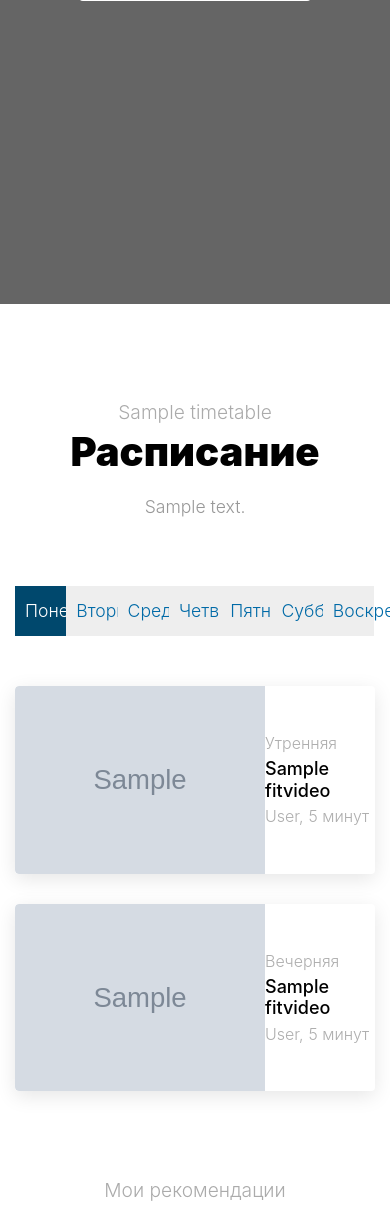
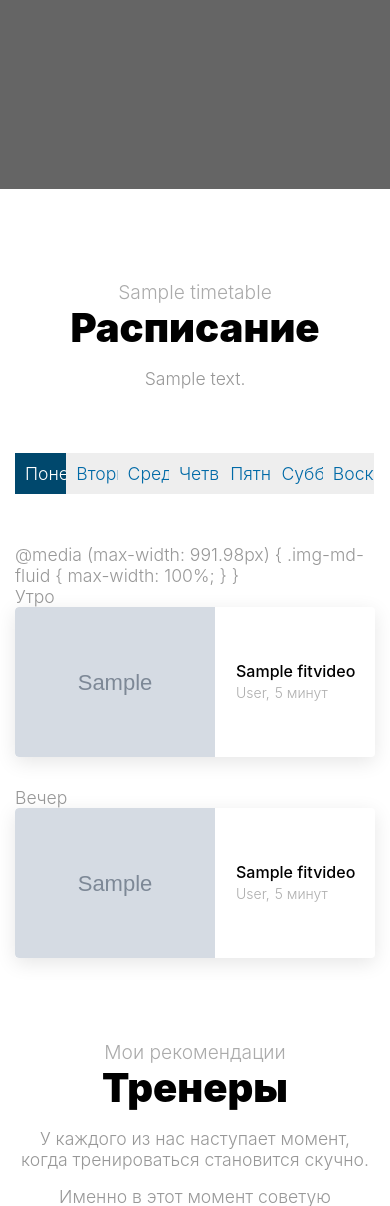
Before and after one commit to SimonaSoloduha/fitness, a Django app: template templates/index.html in a window 390 px wide; the page is wider, and only the part inside the window is pictured. Shown: the part 2520-3726 px from the top of that part. Run offline with Django 3.2, Linux system fonts and the light colour scheme; the template is opened without the code that fills it: values that come from a table or form of the project are taken from there, others are empty; a user stored in the database is signed in; tables that the repository leaves empty hold one stand-in row (values such as "Sample post"); grey boxes marked "Sample" are stand-in pictures; parts of the project's set-up code (start-up, migrations or seed data) failed here and were passed over; some libraries are stand-ins or nearby versions; some web fonts are replaced.

Commit message:
add fix style

```diff
--- a/static/css/style.css
+++ b/static/css/style.css
@@ -842,6 +842,9 @@ h1, h2, h3, h4, h5,
       border-radius: 4px;
       border-top-right-radius: 0px;
       border-bottom-right-radius: 0px; }
+
+  .class-item .class-item-text {
+  padding: 5px; }
   .class-item .class-item-text h2 {
     font-size: 18px;
     margin-bottom: 0px; }
@@ -873,7 +876,8 @@ h1, h2, h3, h4, h5,
     .days li a {
       background: #eee;
       padding: 10px;
-      display: block; }
+      display: block;
+      overflow: hidden; }
       .days li a:hover, .days li a.active {
         background: #00486d;
         color: #fff; }
@@ -1033,3 +1037,21 @@ h1, h2, h3, h4, h5,
   background-color: #666;
   color: white;
 }
+
+
+@media (max-width: 991.98px) {
+  body {
+    line-height: 1.2;
+    }
+  .class-item .class-item-thumbnail img {
+    max-width: 200px; }
+  .class-item .class-item-text h2 {
+    font-size: 16px;
+    }
+  .class-item .class-item-text span {
+    font-size: 14px;
+  }
+  .form-check {
+    display: inline-block;
+  }
+}
--- a/templates/sections/schedules.html
+++ b/templates/sections/schedules.html
@@ -57,7 +57,7 @@
                            aria-selected="false">Суббота</a>
                     </li>
                     <li class="nav-item">
-                        <a class="nav-link" id="sunday-tab" data-toggle="tab" href="#nav-sunday-{{timetable.id}}" role="tab"
+                        <a class="nav-link " id="sunday-tab" data-toggle="tab" href="#nav-sunday-{{timetable.id}}" role="tab"
                            aria-controls="sunday"
                            aria-selected="true">Воскресенье</a>
                     </li>
@@ -65,18 +65,23 @@
             </div>
         </div>
 
+
+        @media (max-width: 991.98px) {
+  .img-md-fluid {
+    max-width: 100%; } }
+
         <div class="tab-content">
 
             <div class="tab-pane fade show active" id="nav-monday-{{timetable.id}}" role="tabpanel" aria-labelledby="nav-monday-tab">
                 <div class="row">
                     <div class="col-lg-6">
+                        <span>Утро</span>
                         {% for video in timetable.mo_morning.all %}
                         <div class="class-item d-flex align-items-center">
                             <a href="{{ video.video }}" target="_blank" class="class-item-thumbnail">
                                 <img src="{{ video.image }}" alt="Image">
                             </a>
                             <div class="class-item-text">
-                                <span>Утренняя</span>
                                 <h2><a href="{{ video.video }}" target="_blank">{{ video.name }}</a></h2>
                                 <span> {{ video.trainer }},</span>
                                 <span> {{ video.times }} минут</span>
@@ -85,13 +90,13 @@
                         {% endfor %}
                     </div>
                     <div class="col-lg-6">
+                        <span>Вечер</span>
                         {% for video in timetable.mo_evening.all %}
                         <div class="class-item d-flex align-items-center">
                             <a href="{{ video.video }}" target="_blank" class="class-item-thumbnail">
                                 <img src="{{ video.image }}" alt="Image">
                             </a>
                             <div class="class-item-text">
-                                <span>Вечерняя</span>
                                 <h2><a href="{{ video.video }}" target="_blank">{{ video.name }}</a></h2>
                                 <span> {{ video.trainer }},</span>
                                 <span> {{ video.times }} минут</span>
@@ -104,13 +109,13 @@
             <div class="tab-pane fade" id="nav-tuesday-{{timetable.id}}" role="tabpanel" aria-labelledby="nav-tuesday-tab">
                 <div class="row">
                     <div class="col-lg-6">
+                        <span>Утро</span>
                         {% for video in timetable.to_morning.all %}
                         <div class="class-item d-flex align-items-center">
                             <a href="{{ video.video }}" target="_blank" class="class-item-thumbnail">
                                 <img src="{{ video.image }}" alt="Image">
                             </a>
                             <div class="class-item-text">
-                                <span>Утренняя</span>
                                 <h2><a href="{{ video.video }}" target="_blank">{{ video.name }}</a></h2>
                                 <span> {{ video.trainer }},</span>
                                 <span> {{ video.times }} минут</span>
@@ -119,13 +124,13 @@
                         {% endfor %}
                     </div>
                     <div class="col-lg-6">
+                        <span>Вечер</span>
                         {% for video in timetable.to_evening.all %}
                         <div class="class-item d-flex align-items-center">
                             <a href="{{ video.video }}" target="_blank" class="class-item-thumbnail">
                                 <img src="{{ video.image }}" alt="Image">
                             </a>
                             <div class="class-item-text">
-                                <span>Вечерняя</span>
                                 <h2><a href="{{ video.video }}" target="_blank">{{ video.name }}</a></h2>
                                 <span> {{ video.trainer }},</span>
                                 <span> {{ video.times }} минут</span>
@@ -138,13 +143,13 @@
             <div class="tab-pane fade" id="nav-wednesday-{{timetable.id}}" role="tabpanel" aria-labelledby="nav-wednesday-tab">
                 <div class="row">
                     <div class="col-lg-6">
+                        <span>Утро</span>
                         {% for video in timetable.we_morning.all %}
                         <div class="class-item d-flex align-items-center">
                             <a href="{{ video.video }}" target="_blank" class="class-item-thumbnail">
                                 <img src="{{ video.image }}" alt="Image">
                             </a>
                             <div class="class-item-text">
-                                <span>Утренняя</span>
                                 <h2><a href="{{ video.video }}" target="_blank">{{ video.name }}</a></h2>
                                 <span> {{ video.trainer }},</span>
                                 <span> {{ video.times }} минут</span>
@@ -153,13 +158,13 @@
                         {% endfor %}
                     </div>
                     <div class="col-lg-6">
+                        <span>Вечер</span>
                         {% for video in timetable.we_evening.all %}
                         <div class="class-item d-flex align-items-center">
                             <a href="{{ video.video }}" target="_blank" class="class-item-thumbnail">
                                 <img src="{{ video.image }}" alt="Image">
                             </a>
                             <div class="class-item-text">
-                                <span>Вечерняя</span>
                                 <h2><a href="{{ video.video }}" target="_blank">{{ video.name }}</a></h2>
                                 <span> {{ video.trainer }},</span>
                                 <span> {{ video.times }} минут</span>
@@ -172,13 +177,13 @@
             <div class="tab-pane fade" id="nav-thursday-{{timetable.id}}" role="tabpanel" aria-labelledby="nav-thursday-tab">
                 <div class="row">
                     <div class="col-lg-6">
+                        <span>Утро</span>
                         {% for video in timetable.th_morning.all %}
                         <div class="class-item d-flex align-items-center">
                             <a href="{{ video.video }}" target="_blank" class="class-item-thumbnail">
                                 <img src="{{ video.image }}" alt="Image">
                             </a>
                             <div class="class-item-text">
-                                <span>Утренняя</span>
                                 <h2><a href="{{ video.video }}" target="_blank">{{ video.name }}</a></h2>
                                 <span> {{ video.trainer }},</span>
                                 <span> {{ video.times }} минут</span>
@@ -187,13 +192,13 @@
                         {% endfor %}
                     </div>
                     <div class="col-lg-6">
+                        <span>Вечер</span>
                         {% for video in timetable.th_evening.all %}
                         <div class="class-item d-flex align-items-center">
                             <a href="{{ video.video }}" target="_blank" class="class-item-thumbnail">
                                 <img src="{{ video.image }}" alt="Image">
                             </a>
                             <div class="class-item-text">
-                                <span>Вечерняя</span>
                                 <h2><a href="{{ video.video }}" target="_blank">{{ video.name }}</a></h2>
                                 <span> {{ video.trainer }},</span>
                                 <span> {{ video.times }} минут</span>
@@ -206,13 +211,13 @@
             <div class="tab-pane fade" id="nav-friday-{{timetable.id}}" role="tabpanel" aria-labelledby="nav-friday-tab">
                 <div class="row">
                     <div class="col-lg-6">
+                        <span>Утро</span>
                         {% for video in timetable.fr_morning.all %}
                         <div class="class-item d-flex align-items-center">
                             <a href="{{ video.video }}" target="_blank" class="class-item-thumbnail">
                                 <img src="{{ video.image }}" alt="Image">
                             </a>
                             <div class="class-item-text">
-                                <span>Утренняя</span>
                                 <h2><a href="{{ video.video }}" target="_blank">{{ video.name }}</a></h2>
                                 <span> {{ video.trainer }},</span>
                                 <span> {{ video.times }} минут</span>
@@ -222,13 +227,13 @@
 
                     </div>
                     <div class="col-lg-6">
+                        <span>Вечер</span>
                         {% for video in timetable.fr_evening.all %}
                         <div class="class-item d-flex align-items-center">
                             <a href="{{ video.video }}" target="_blank" class="class-item-thumbnail">
                                 <img src="{{ video.image }}" alt="Image">
                             </a>
                             <div class="class-item-text">
-                                <span>Вечерняя</span>
                                 <h2><a href="{{ video.video }}" target="_blank">{{ video.name }}</a></h2>
                                 <span> {{ video.trainer }},</span>
                                 <span> {{ video.times }} минут</span>
@@ -241,13 +246,13 @@
             <div class="tab-pane fade" id="nav-saturday-{{timetable.id}}" role="tabpanel" aria-labelledby="nav-saturday-tab">
                 <div class="row">
                     <div class="col-lg-6">
+                        <span>Утро</span>
                         {% for video in timetable.sa_morning.all %}
                         <div class="class-item d-flex align-items-center">
                             <a href="{{ video.video }}" target="_blank" class="class-item-thumbnail">
                                 <img src="{{ video.image }}" alt="Image">
                             </a>
                             <div class="class-item-text">
-                                <span>Утренняя</span>
                                 <h2><a href="{{ video.video }}" target="_blank">{{ video.name }}</a></h2>
                                 <span> {{ video.trainer }},</span>
                                 <span> {{ video.times }} минут</span>
@@ -257,13 +262,13 @@
 
                     </div>
                     <div class="col-lg-6">
+                        <span>Вечер</span>
                         {% for video in timetable.sa_evening.all %}
                         <div class="class-item d-flex align-items-center">
                             <a href="{{ video.video }}" target="_blank" class="class-item-thumbnail">
                                 <img src="{{ video.image }}" alt="Image">
                             </a>
                             <div class="class-item-text">
-                                <span>Вечерняя</span>
                                 <h2><a href="{{ video.video }}" target="_blank">{{ video.name }}</a></h2>
                                 <span> {{ video.trainer }},</span>
                                 <span> {{ video.times }} минут</span>
@@ -277,13 +282,13 @@
             <div class="tab-pane fade" id="nav-sunday-{{timetable.id}}" role="tabpanel" aria-labelledby="nav-sunday-tab">
                 <div class="row">
                     <div class="col-lg-6">
+                        <span>Утро</span>
                         {% for video in timetable.su_morning.all %}
                         <div class="class-item d-flex align-items-center">
                             <a href="{{ video.video }}" target="_blank" class="class-item-thumbnail">
                                 <img src="{{ video.image }}" alt="Image">
                             </a>
                             <div class="class-item-text">
-                                <span>Утренняя</span>
                                 <h2><a href="{{ video.video }}" target="_blank">{{ video.name }}</a></h2>
                                 <span> {{ video.trainer }},</span>
                                 <span> {{ video.times }} минут</span>
@@ -292,13 +297,13 @@
                         {% endfor %}
                     </div>
                     <div class="col-lg-6">
+                        <span>Вечер</span>
                         {% for video in timetable.su_evening.all %}
                         <div class="class-item d-flex align-items-center">
                             <a href="{{ video.video }}" target="_blank" class="class-item-thumbnail">
                                 <img src="{{ video.image }}" alt="Image">
                             </a>
                             <div class="class-item-text">
-                                <span>Вечерняя</span>
                                 <h2><a href="{{ video.video }}" target="_blank">{{ video.name }}</a></h2>
                                 <span> {{ video.trainer }},</span>
                                 <span> {{ video.times }} минут</span>
```
